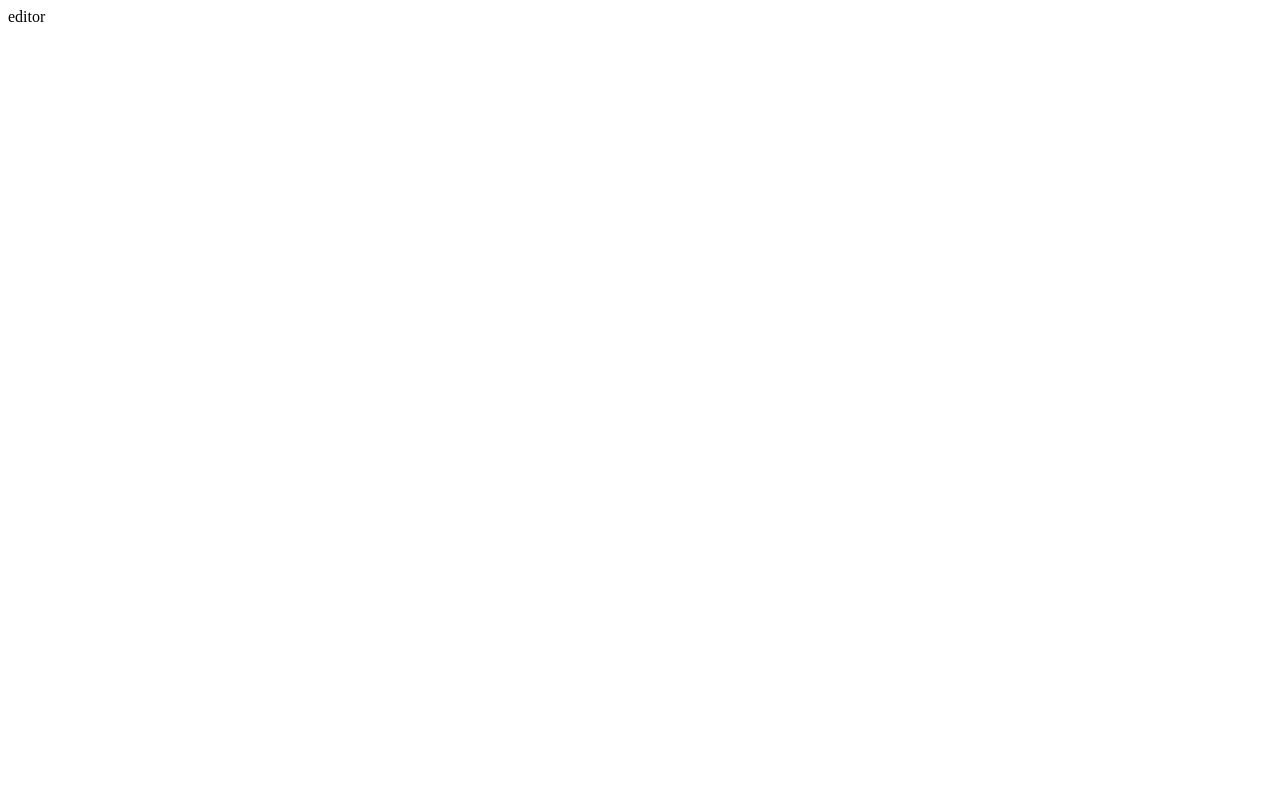
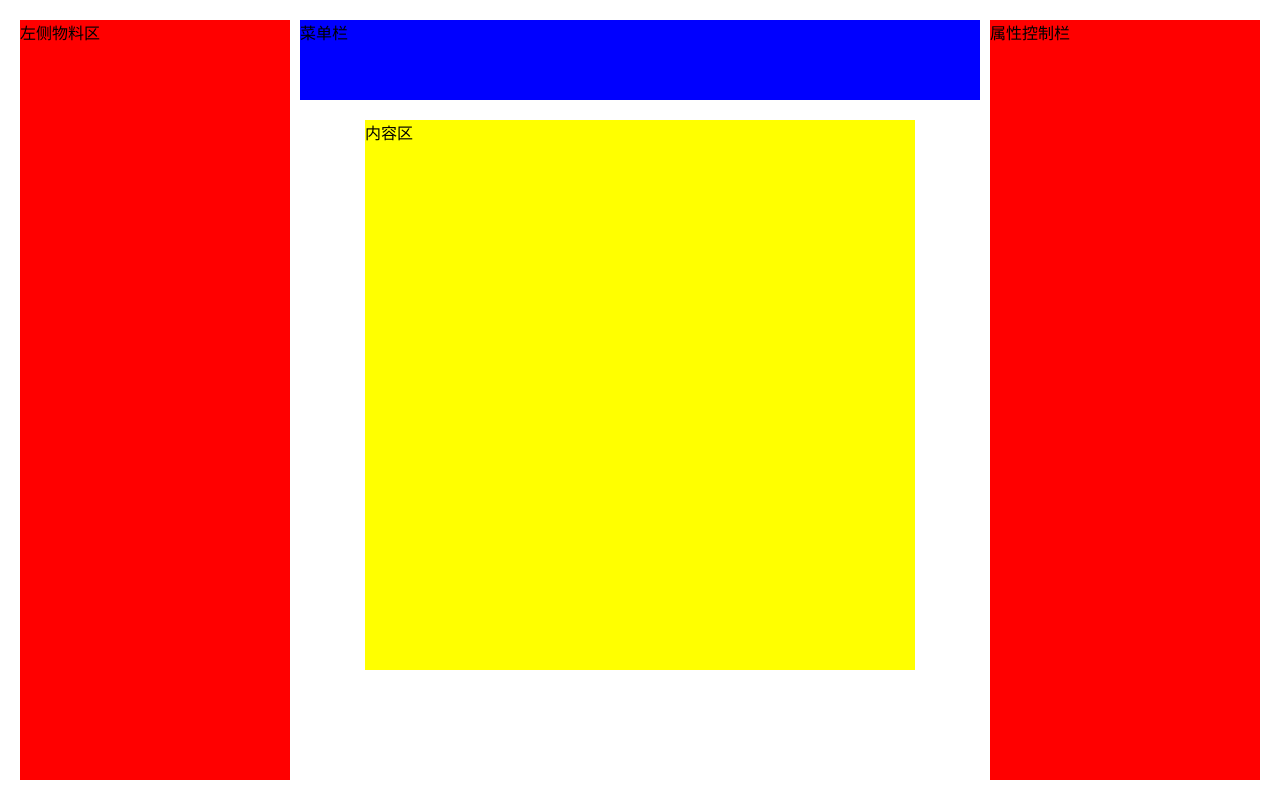
Before and after one commit to hayeslv/lowcode-editor-study, a Vue app: page / in a window 1280 px wide. Built offline with nearby package versions, Linux system fonts and the light colour scheme.

Commit message:
feat(layout): 整体样式布局

```diff
--- a/src/App.tsx
+++ b/src/App.tsx
@@ -1,6 +1,7 @@
 import { defineComponent, ref } from "vue";
 import data from "~/data.json";
 import Editor from "./packages/editor";
+import "~/style/index.scss";
 
 export default defineComponent({
   setup() {
--- a/src/packages/editor.tsx
+++ b/src/packages/editor.tsx
@@ -1,4 +1,5 @@
 import { defineComponent } from "vue";
+import "~/style/editor.scss";
 
 export default defineComponent({
   props: {
@@ -6,6 +7,20 @@ export default defineComponent({
   },
   setup() {},
   render() {
-    return <div>editor</div>;
+    return <div class="editor">
+      <div class="editor-left">左侧物料区</div>
+      <div class="editor-top">菜单栏</div>
+      <div class="editor-right">属性控制栏</div>
+      <div class="editor-container">
+        {/* 负责产生滚动条（页面比较长的情况下） */}
+        <div class="editor-container-canvas">
+          {/* 内容区域 */}
+          <div class="editor-container-canvas__content">
+            内容区
+          </div>
+        </div>
+      </div>
+
+    </div>;
   },
 });
--- /dev/null
+++ b/src/style/editor.scss
@@ -0,0 +1,40 @@
+.editor{
+  width: 100%;
+  height: 100%;
+  // 左右的位置
+  .editor-left, .editor-right{
+    position: absolute;
+    top: 0;
+    bottom: 0;
+    width: 270px;
+    background: red;
+  }
+  .editor-left {
+    left: 0;
+  }
+  .editor-right {
+    right: 0;
+  }
+  .editor-top {
+    position: absolute;
+    left: 280px;
+    right: 280px;
+    height: 80px;
+    background: blue;
+  }
+  .editor-container {
+    padding: 80px 270px 0;
+    height: 100%;
+    box-sizing: border-box;
+    .editor-container-canvas {
+      overflow: scroll;
+      height: 100%;
+      .editor-container-canvas__content {
+        margin: 20px auto;
+        background: yellow;
+        width: 550px;
+        height: 550px;
+      }
+    }
+  }
+}
--- /dev/null
+++ b/src/style/index.scss
@@ -0,0 +1,8 @@
+.app {
+  // 四周留白，中间方内容
+  position: fixed;
+  top: 20px;
+  left: 20px;
+  right: 20px;
+  bottom: 20px;
+}
```
